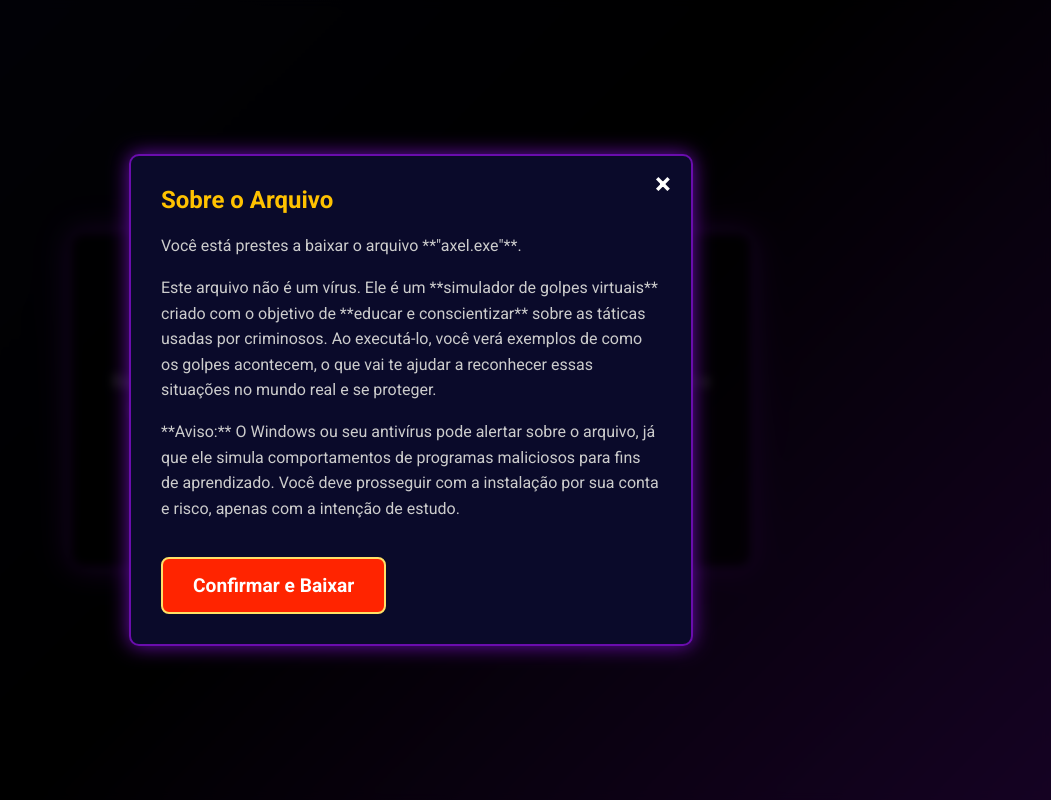
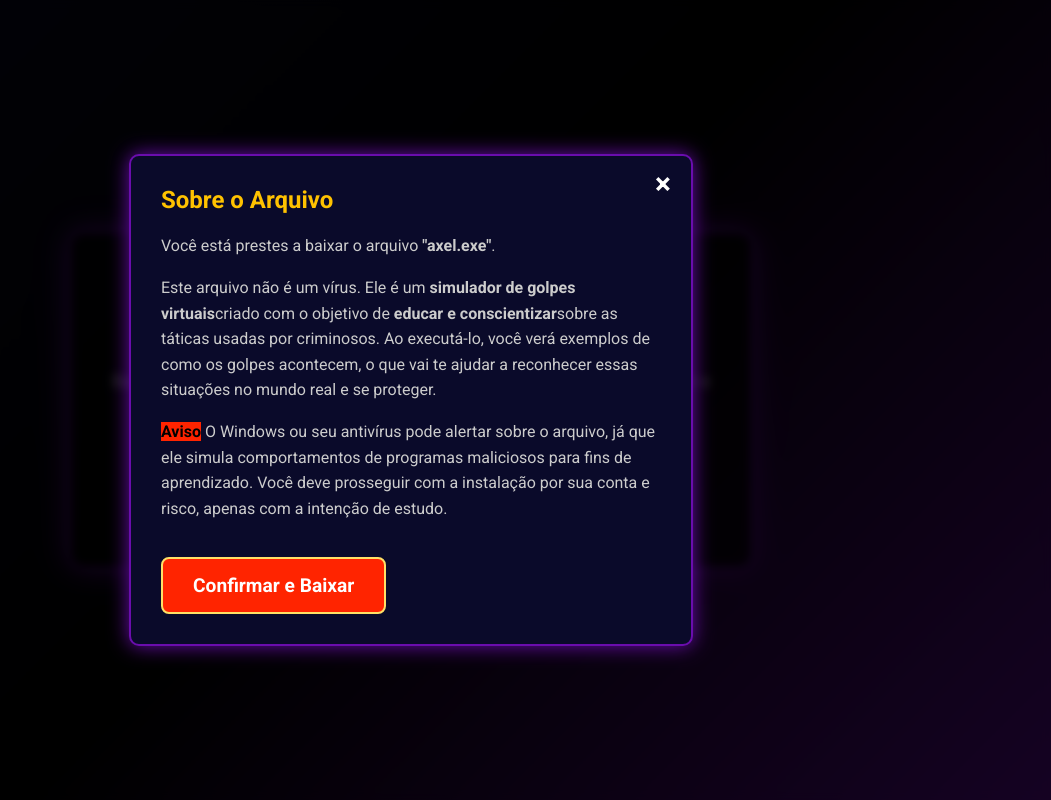
Before and after one commit to curancat/Axel, a plain HTML site: page index.html in a window 1280 px wide. Both pictures are taken after a click on the button "Baixar Simulador". Shown: the whole page, without its empty margins (229-1280 px from the left). Drawn offline with Linux system fonts and the light colour scheme.

Commit message:
Update index.html

```diff
--- a/index.html
+++ b/index.html
@@ -126,14 +126,16 @@
             font-size: 1em;
             color: #ccc;
         }
-
+        mark{
+            background-color:#ff2400;
+        }
     </style>
 </head>
 <body>
 
 <div class="container">
     <h1>Proteja-se de Golpes Virtuais</h1>
-    <p>Baixe nosso simulador de golpes para aprender na prática como identificar e se proteger de ameaças na internet. A melhor defesa é o conhecimento.</p>
+    <p>Baixe nosso simulador de golpes para aprender na prática como identificar e se proteger de ameaças na internet.</p>
     <button id="openModalBtn" class="download-btn">Baixar Simulador</button>
 </div>
 
@@ -142,39 +144,28 @@
         <span class="close-btn">&times;</span>
         <h2>Sobre o Arquivo</h2>
         <p>
-            Você está prestes a baixar o arquivo **"axel.exe"**.
+            Você está prestes a baixar o arquivo <strong>"axel.exe"</strong>.
         </p>
         <p>
-            Este arquivo não é um vírus. Ele é um **simulador de golpes virtuais** criado com o objetivo de **educar e conscientizar** sobre as táticas usadas por criminosos. Ao executá-lo, você verá exemplos de como os golpes acontecem, o que vai te ajudar a reconhecer essas situações no mundo real e se proteger.
+            Este arquivo não é um vírus. Ele é um <strong>simulador de golpes virtuais</strong>criado com o objetivo de <strong>educar e conscientizar</strong>sobre as táticas usadas por criminosos. Ao executá-lo, você verá exemplos de como os golpes acontecem, o que vai te ajudar a reconhecer essas situações no mundo real e se proteger.
         </p>
         <p>
-            **Aviso:** O Windows ou seu antivírus pode alertar sobre o arquivo, já que ele simula comportamentos de programas maliciosos para fins de aprendizado. Você deve prosseguir com a instalação por sua conta e risco, apenas com a intenção de estudo.
+            <strong><mark>Aviso</mark></strong> O Windows ou seu antivírus pode alertar sobre o arquivo, já que ele simula comportamentos de programas maliciosos para fins de aprendizado. Você deve prosseguir com a instalação por sua conta e risco, apenas com a intenção de estudo.
         </p>
         <a href="./axel.exe" class="download-btn" style="margin-top: 20px;">Confirmar e Baixar</a>
     </div>
 </div>
 
 <script>
-    // Obtém o modal
     var modal = document.getElementById("infoModal");
-
-    // Obtém o botão que abre o modal
     var btn = document.getElementById("openModalBtn");
-
-    // Obtém o elemento <span> que fecha o modal
     var span = document.getElementsByClassName("close-btn")[0];
-
-    // Quando o usuário clica no botão, abre o modal
     btn.onclick = function() {
       modal.style.display = "flex";
     }
-
-    // Quando o usuário clica no <span> (x), fecha o modal
     span.onclick = function() {
       modal.style.display = "none";
     }
-
-    // Quando o usuário clica em qualquer lugar fora do modal, fecha-o
     window.onclick = function(event) {
       if (event.target == modal) {
         modal.style.display = "none";
```
